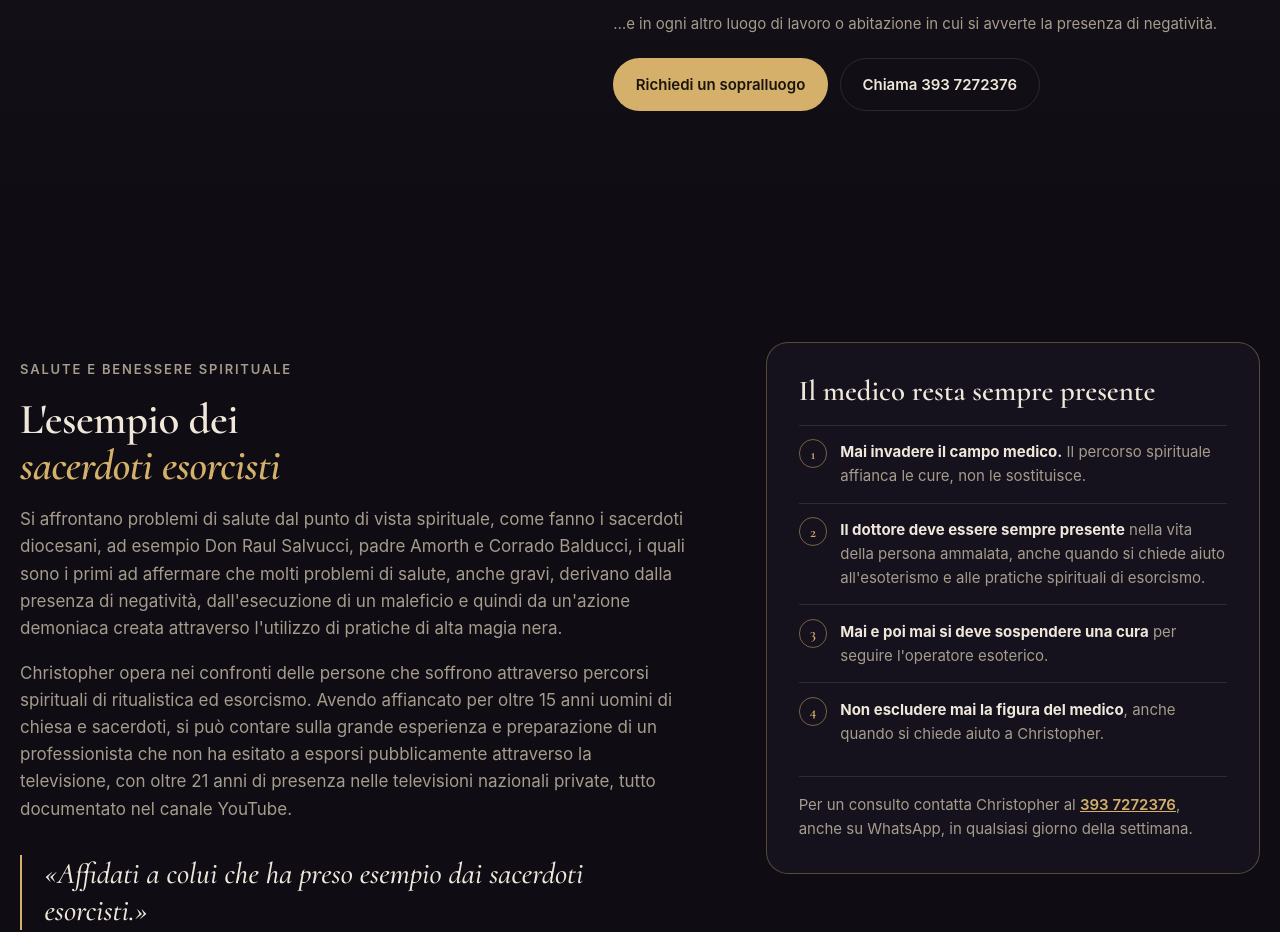
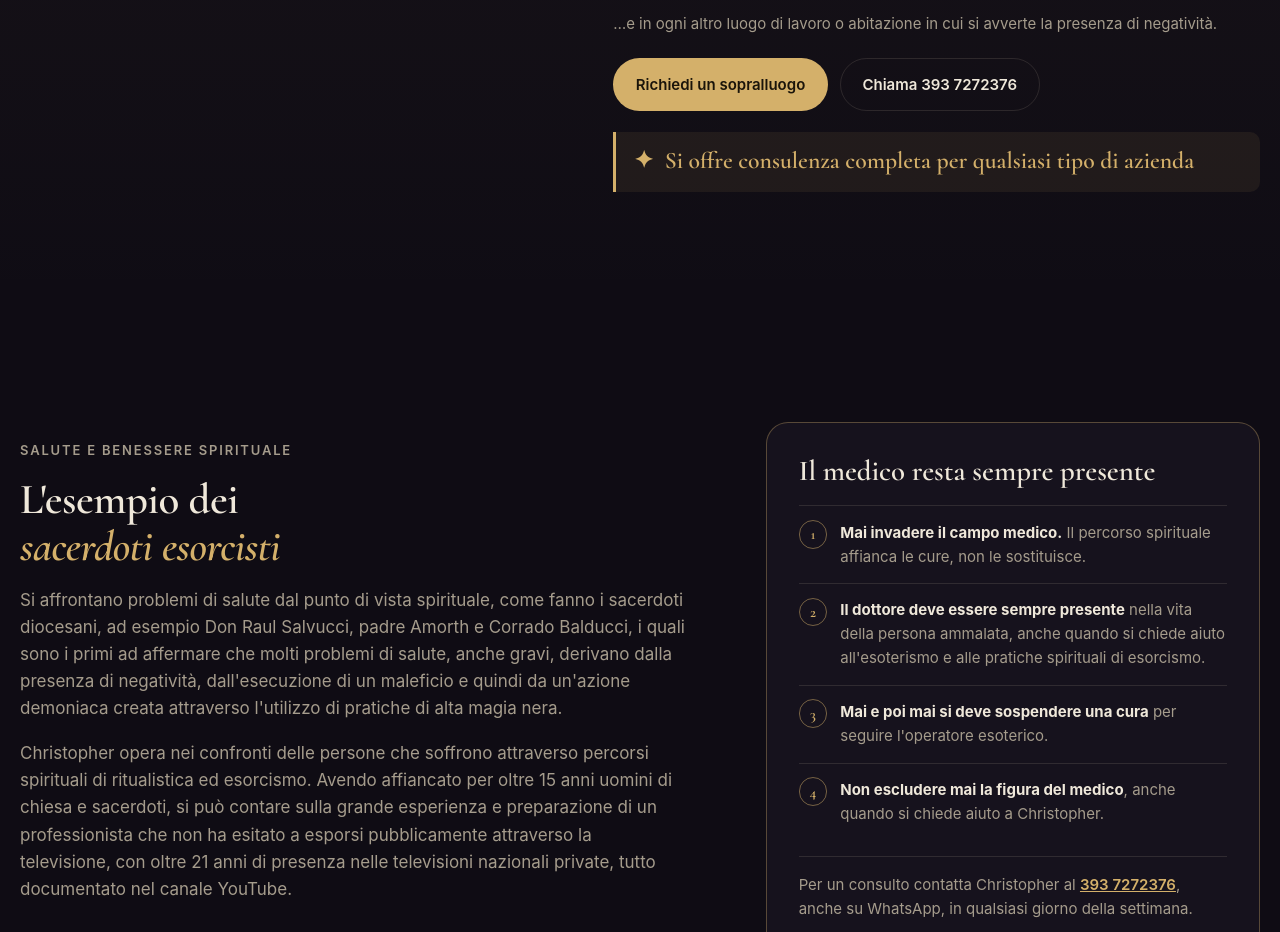
Before and after one commit to Nick8759/studio-christopher, a plain HTML site: page index.html in a window 1280 px wide. Shown: the part 6780-7712 px from the top of the page. Drawn offline with Linux system fonts and the light colour scheme; a web font is replaced by a local one.

Commit message:
Aggiornamento: consulenza aziende

```diff
--- a/index.html
+++ b/index.html
@@ -303,6 +303,7 @@
         <a class="btn btn--gold" href="https://api.whatsapp.com/send?phone=393937272376&text=Buongiorno%20Christopher%2C%20vorrei%20richiedere%20un%20sopralluogo%20per%20l%27eliminazione%20della%20negativit%C3%A0." target="_blank" rel="noopener">Richiedi un sopralluogo</a>
         <a class="btn btn--ghost" href="tel:+393937272376">Chiama 393 7272376</a>
       </div>
+      <p class="sites__consult"><span aria-hidden="true">✦</span> Si offre consulenza completa per qualsiasi tipo di azienda</p>
     </div>
   </div>
 </section>
--- a/styles.css
+++ b/styles.css
@@ -829,3 +829,5 @@ html.translated-ltr .brand__tag,html.translated-rtl .brand__tag{display:none}
 .sites__cta .btn{margin-top:0}
 @media (max-width:960px){.sites__in{grid-template-columns:1fr}.sites__media{position:static}}
 @media (max-width:560px){.sites__groups{grid-template-columns:1fr}}
+.sites__consult{margin-top:1.3rem;padding:.9rem 1.1rem;border-left:3px solid var(--gold);background:color-mix(in srgb,var(--gold) 8%,transparent);border-radius:0 10px 10px 0;font-family:var(--font-display);font-size:clamp(1.2rem,1rem + .6vw,1.5rem);font-weight:600;color:var(--gold);line-height:1.3}
+.sites__consult span{margin-right:.35rem}
```
